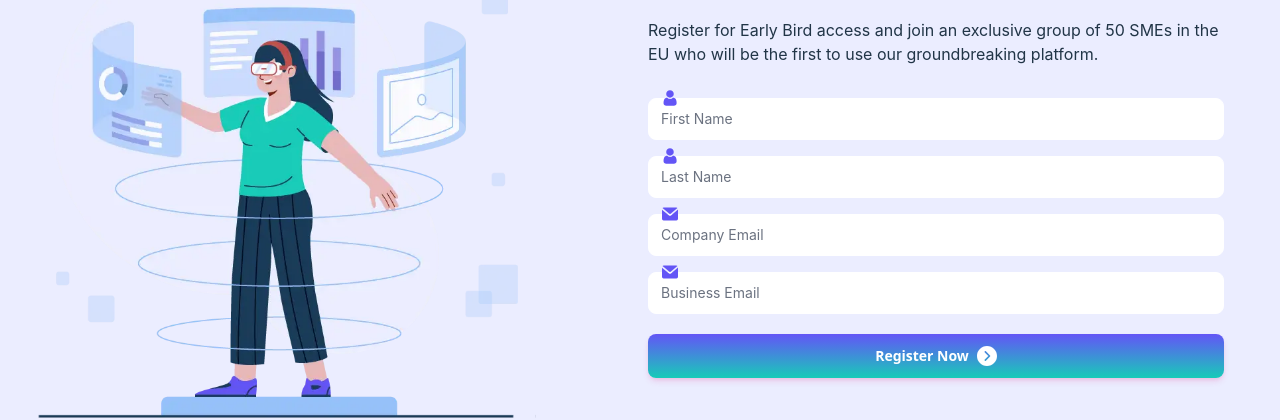
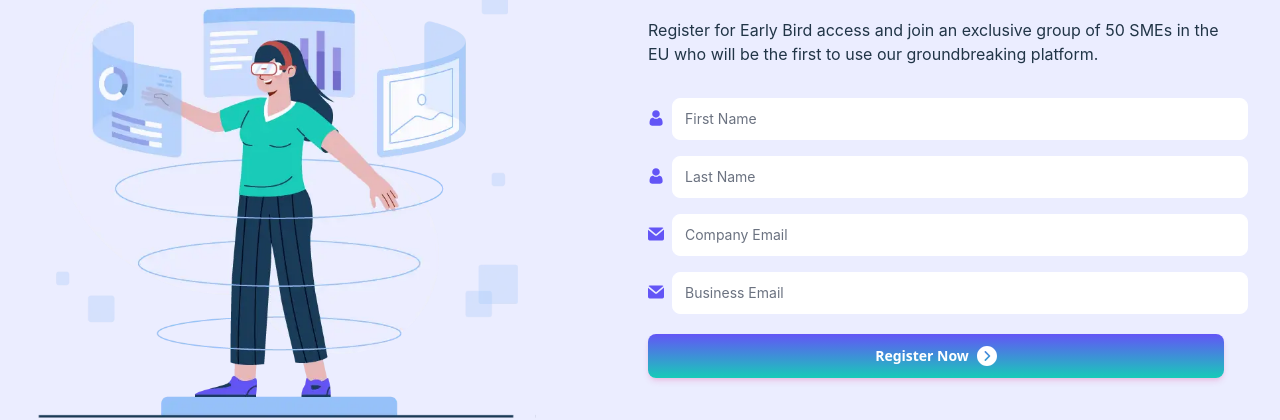
Before and after one commit to atozdebug/humanswitch, a React (Vite) app: page / in a window 1280 px wide. Shown: the part 1706-2126 px from the top of the page. Built offline with nearby package versions, Linux system fonts and the light colour scheme.

Commit message:
swttings

```diff
--- a/src/pages/DashBoard/settings.tsx
+++ b/src/pages/DashBoard/settings.tsx
@@ -78,20 +78,29 @@ const Settings = () => {
               >
                 <div className="font-semibold px-2 mb-2">Select Menu</div>
                 <div>
-                  {menueList.map((item) => (
+                  {menueList.map((item) => {
+                    const isActive = selected === item.name;
+                    return (
                       <button
-                      className="flex w-[280px] justify-between gap-8 p-2 mb-2 hover:bg-gray-200 rounded-lg"
+                        className={`flex w-[280px] items-center justify-between gap-8 p-2 mb-2 hover:bg-gray-200 rounded-lg ${
+                          isActive ? "bg-gray-100" : ""
+                        }`}
                         onClick={() => setSelected(item.name)}
                       >
-                      <div className="flex gap-2">
+                        <div className="flex items-center gap-2">
+                          <div className={`${isActive && "text-[#375DFB]"}`}>
                             {item.icon}
+                          </div>
+                          <div className={`${isActive && "font-semibold"}`}>
                             {item.name}
                           </div>
+                        </div>
                         <div>
-                        <KeyboardArrowRightIcon />
+                          <KeyboardArrowRightIcon className="border rounded-full" />
                         </div>
                       </button>
-                  ))}
+                    );
+                  })}
                 </div>
               </Card>
             </div>
--- a/src/pages/Login/homePage.tsx
+++ b/src/pages/Login/homePage.tsx
@@ -169,7 +169,7 @@ const HomePage = () => {
                 </p>
                 <form className="max-w-xl md:ms-0 mx-auto">
                   <div className="relative mb-4">
-                    <div className="absolute inset-y-0 start-0 flex items-center ps-3.5 pointer-events-none">
+                    <div className="absolute inset-y-0 start-0 top-5 flex items-center  pointer-events-none">
                       <svg
                         xmlns="http://www.w3.org/2000/svg"
                         version="1.1"
@@ -193,12 +193,12 @@ const HomePage = () => {
                     <input
                       type="text"
                       id="first-name-icon"
-                      className="bg-white border border-white text-gray-900 text-sm rounded-lg focus:ring-mediumblue focus:border-mediumblue block w-full ps-10 p-2.5"
+                      className="bg-white border border-white text-gray-900 text-sm rounded-lg focus:ring-mediumblue focus:border-mediumblue block w-full ms-6 p-2.5"
                       placeholder="First Name"
                     />
                   </div>
                   <div className="relative mb-4">
-                    <div className="absolute inset-y-0 start-0 flex items-center ps-3.5 pointer-events-none">
+                    <div className="absolute inset-y-0 start-0 top-5 flex items-center pointer-events-none">
                       <svg
                         xmlns="http://www.w3.org/2000/svg"
                         version="1.1"
@@ -222,12 +222,12 @@ const HomePage = () => {
                     <input
                       type="text"
                       id="last-name-icon"
-                      className="bg-white border border-white text-gray-900 text-sm rounded-lg focus:ring-mediumblue focus:border-mediumblue block w-full ps-10 p-2.5"
+                      className="bg-white border border-white text-gray-900 text-sm rounded-lg focus:ring-mediumblue focus:border-mediumblue block w-full ms-6 p-2.5"
                       placeholder="Last Name"
                     />
                   </div>
                   <div className="relative mb-4">
-                    <div className="absolute inset-y-0 start-0 flex items-center ps-3.5 pointer-events-none">
+                    <div className="absolute inset-y-0 start-0 top-5 flex items-center pointer-events-none">
                       <svg
                         className="w-4 h-4 text-mediumblue"
                         aria-hidden="true"
@@ -242,12 +242,12 @@ const HomePage = () => {
                     <input
                       type="text"
                       id="company-address-icon"
-                      className="bg-white border border-white text-gray-900 text-sm rounded-lg focus:ring-mediumblue focus:border-mediumblue block w-full ps-10 p-2.5"
+                      className="bg-white border border-white text-gray-900 text-sm rounded-lg focus:ring-mediumblue focus:border-mediumblue block w-full ms-6 p-2.5"
                       placeholder="Company Email"
                     />
                   </div>
                   <div className="relative mb-5">
-                    <div className="absolute inset-y-0 start-0 flex items-center ps-3.5 pointer-events-none">
+                    <div className="absolute inset-y-0 start-0 top-5 flex items-center pointer-events-none">
                       <svg
                         className="w-4 h-4 text-mediumblue"
                         aria-hidden="true"
@@ -262,7 +262,7 @@ const HomePage = () => {
                     <input
                       type="text"
                       id="business-address-icon"
-                      className="bg-white border border-white text-gray-900 text-sm rounded-lg focus:ring-mediumblue focus:border-mediumblue block w-full ps-10 p-2.5"
+                      className="bg-white border border-white text-gray-900 text-sm rounded-lg focus:ring-mediumblue focus:border-mediumblue block w-full ms-6 p-2.5"
                       placeholder="Business Email"
                     />
                   </div>
```
Lines whose indentation alone changed are shown as unchanged.
